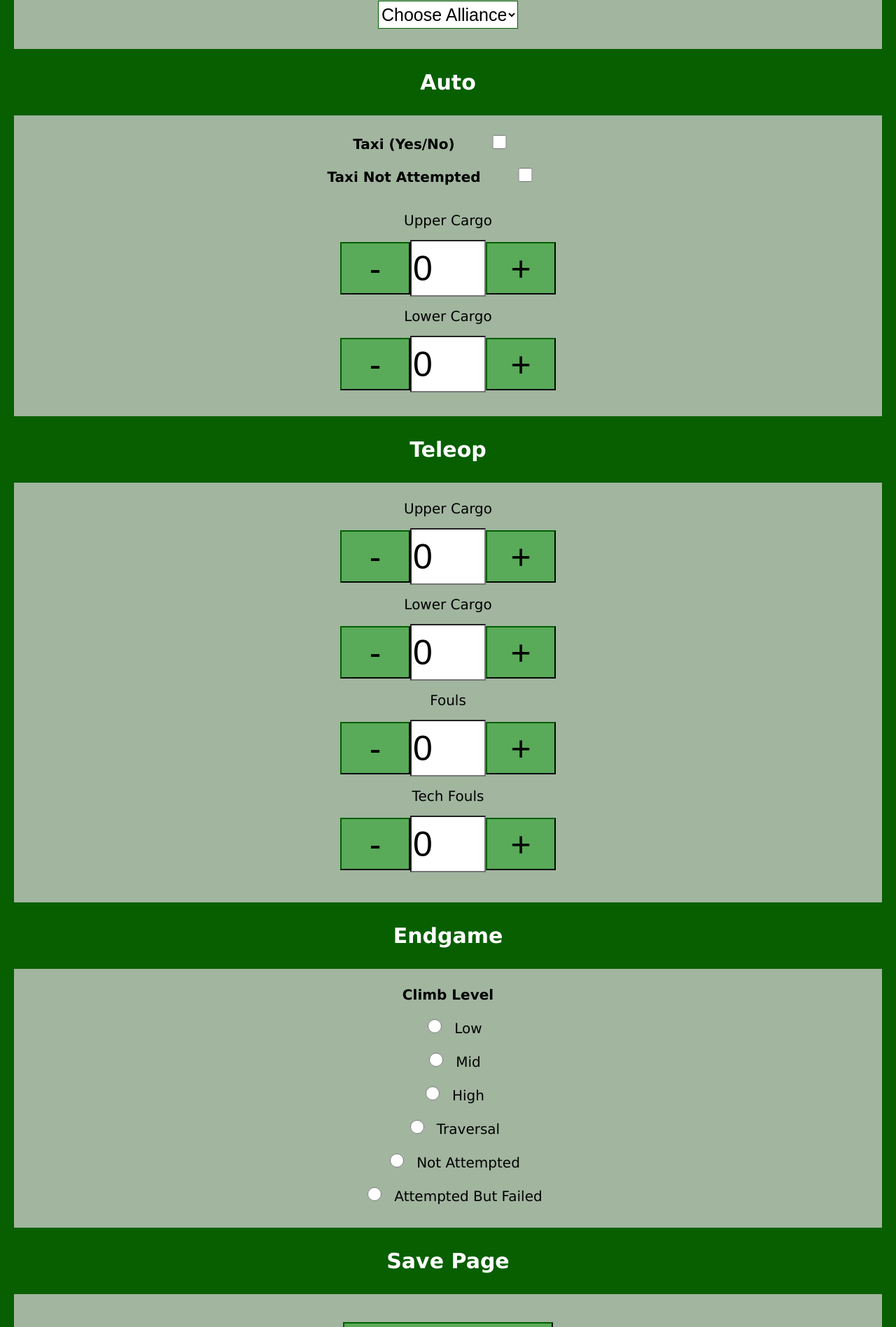
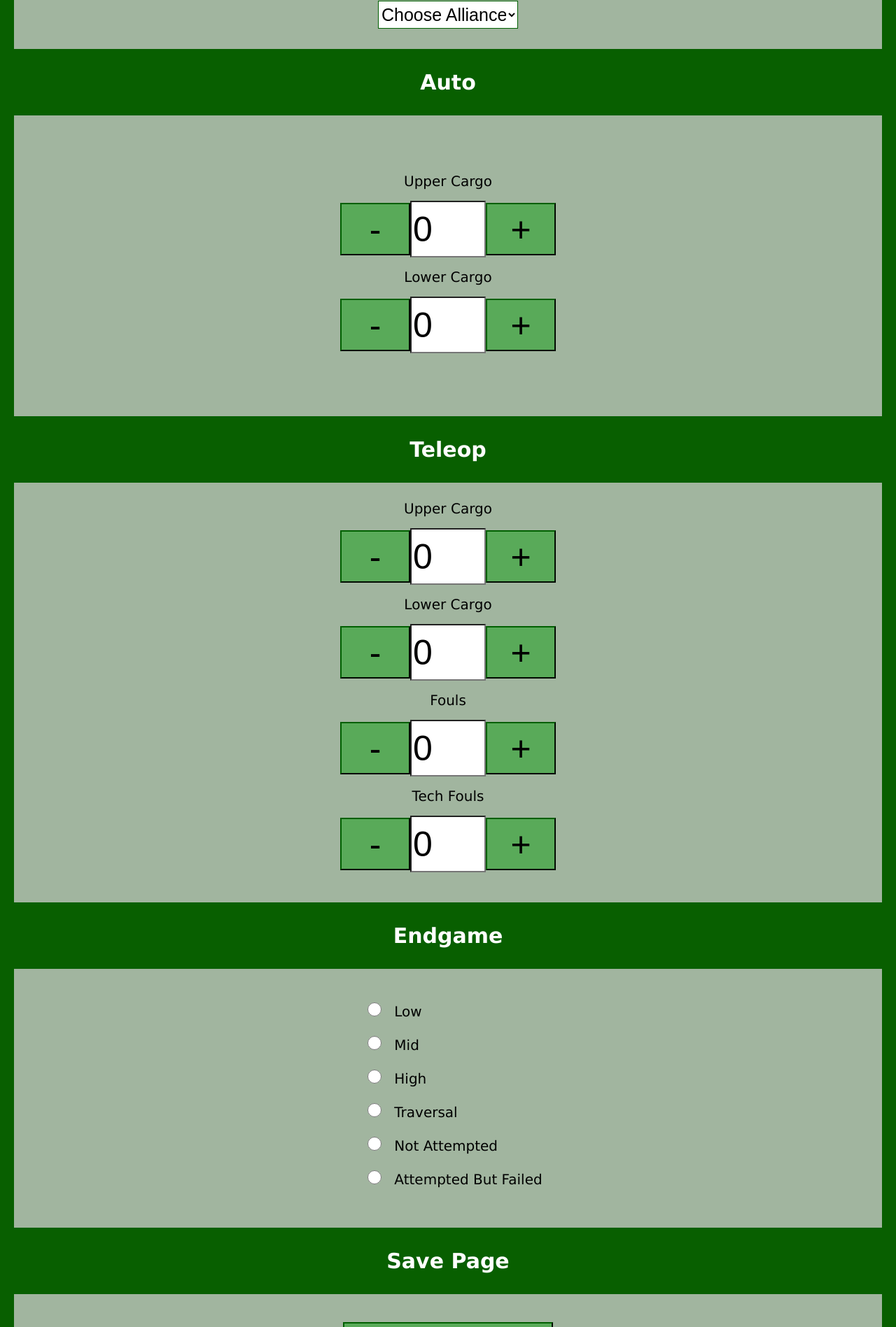
Before and after one commit to 4201VitruvianBots/ScoutingApp2023, a React (Create React App) app: page / in a window 1280 px wide. Shown: the part 634-2531 px from the top of the page at 70% size. Built offline with nearby package versions, Linux system fonts and the light colour scheme.

Commit message:
Endgame Buttons/Removed Taxi Option

```diff
--- a/src/Pages.js
+++ b/src/Pages.js
@@ -65,12 +65,6 @@ function Auto(props) {
         <Page selected={props.selected} id="auto">
             <p className="section-label">Auto</p>
             <div className="areaAU">
-                <label className="item-label" htmlFor="Taxi"><strong>Taxi (Yes/No)</strong></label>
-                <input type="checkbox" id="Taxi" name="Taxi" />
-                <br/>
-                <br/>
-                <label className="item-label" htmlFor="noAuto"><strong>Taxi Not Attempted</strong></label>
-                <input type="checkbox" id="noAuto" name="noAuto" />
             <br/>
             <br/>
             <br/>
@@ -106,7 +100,8 @@ function Endgame(props) {
         <Page selected={props.selected} id="endgame">
             <p className="section-label">Endgame</p>
             <div className="areaEG">
-            <label className="item-label" for="climbType"><strong>Climb Level</strong></label>
+            <h3 className="item-label" for="climbType"></h3>
+            <div class="radioButtons">
             <RadioButtons className="item-label" name="climbType" items={{
                 "lowClimb": "Low",
                 "midClimb": "Mid",
@@ -115,7 +110,7 @@ function Endgame(props) {
                 "noClimb": "Not Attempted",
                 "failedClimb": "Attempted But Failed"
             }} />
-
+            </div>
             </div>
         </Page>
     );
--- a/src/index.css
+++ b/src/index.css
@@ -164,3 +164,8 @@ input[type="number"] {
   border-color: var(--accent-3);
   background-color:var(--accent-2);
 }
+
+.radioButtons {
+display:inline-block;
+text-align: left;
+}
```
